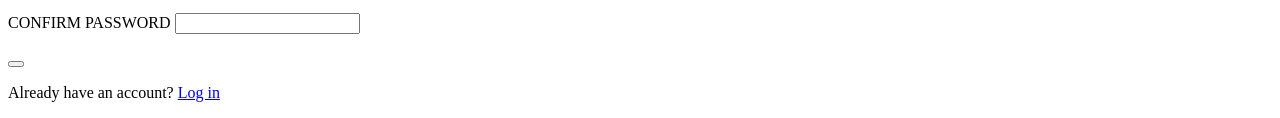
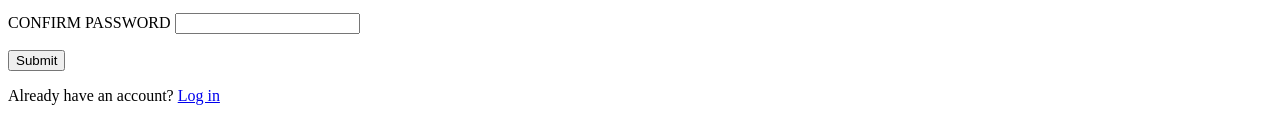
Before and after one commit to prince-musonda/sign-up-form, a plain HTML site: page index.html in a window 1280 px wide. Shown: the part 3233-3351 px from the top of the page. Drawn offline with Linux system fonts and the light colour scheme.

Commit message:
Add markup to index.html

```diff
--- a/index.html
+++ b/index.html
@@ -43,7 +43,7 @@
                 <input type="password" id="confirmation-password">
             </p>
         </form>
-        <button type="submit" form="my-form"></button>
+        <button type="submit" form="my-form">Submit</button>
         <p class="already-have-account">Already have an account? <a href="#">Log in</a></p>
 </body>
 </html>
```
